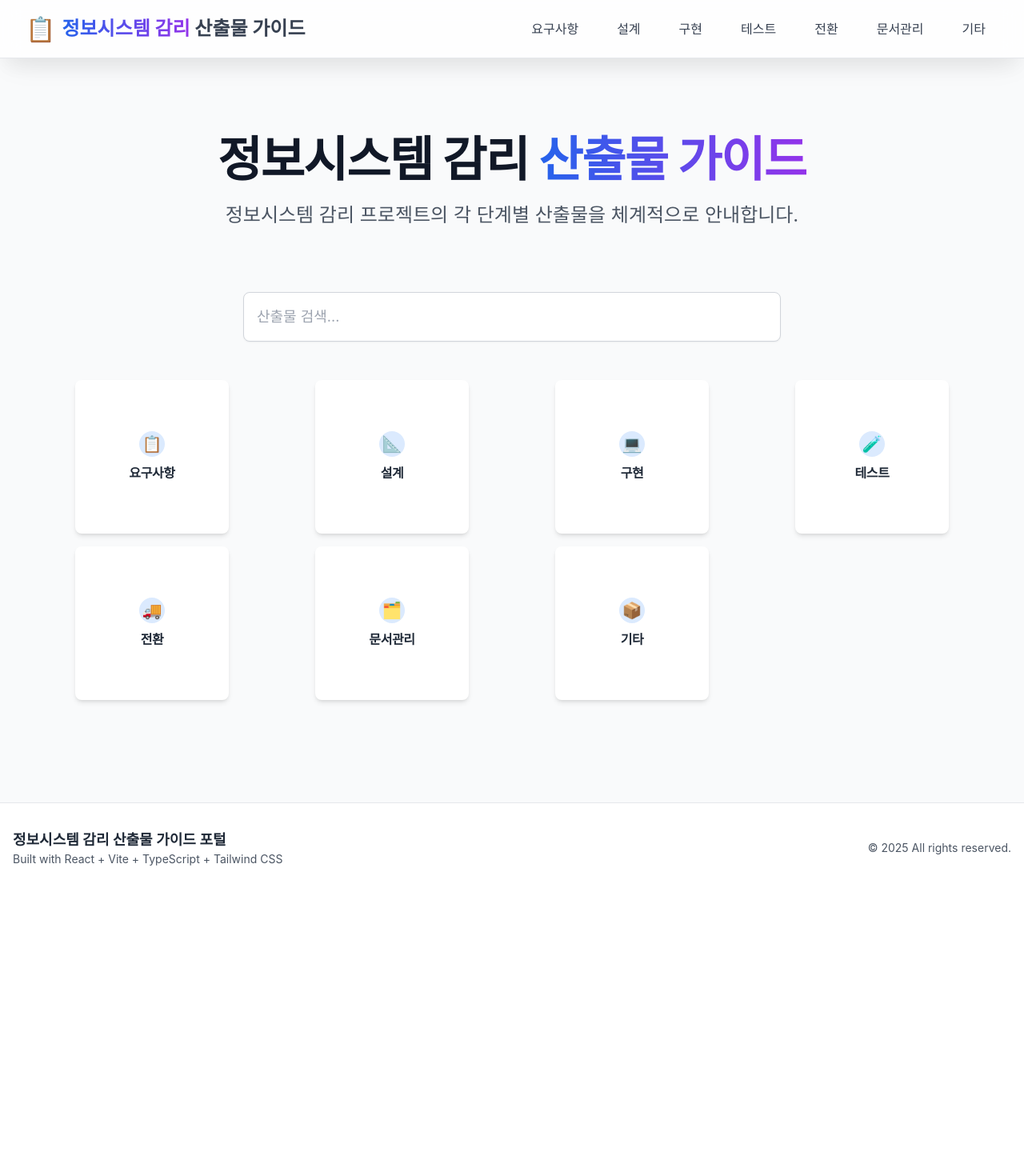
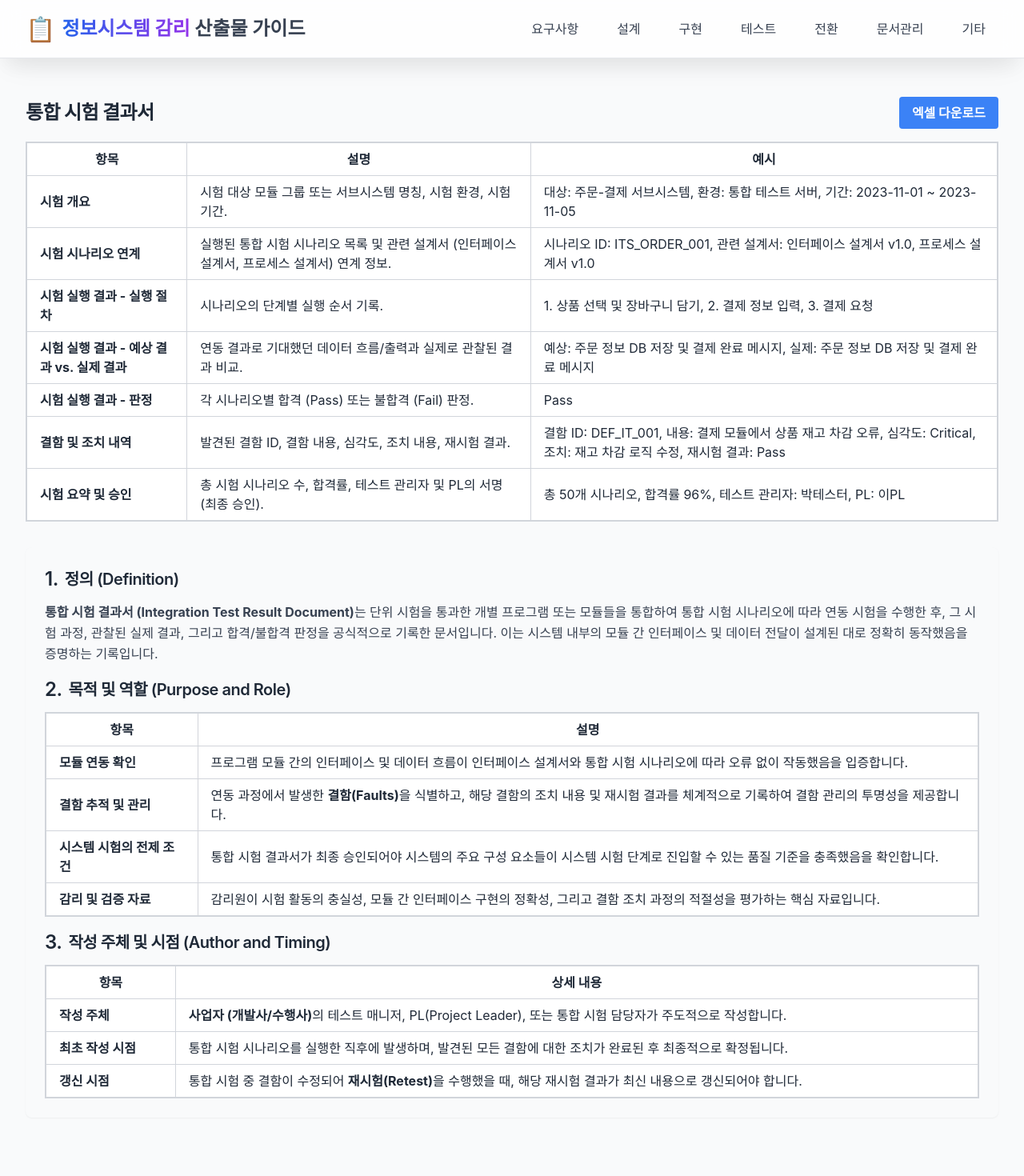
Before and after one commit to jeonck/deliverables-guide, a React (Vite) app: page /#/forms/integration-test-result-document-form in a window 1280 px wide. Before the commit this address led to /#/. Shown: the top 1470 px of the page at 80% size. Before the commit the page ends 1116 px from the top, so only its background shows below. Built offline with nearby package versions, Linux system fonts and the light colour scheme.

Commit message:
feat: add IntegrationTestResultDocumentForm and integrate it

```diff
--- a/src/App.tsx
+++ b/src/App.tsx
@@ -56,6 +56,7 @@ import UserInterfaceDesignDocumentForm from './pages/forms/UserInterfaceDesignDo
 import ClassSpecificationDocumentForm from './pages/forms/ClassSpecificationDocumentForm';
 import DatabaseTableForm from './pages/forms/DatabaseTableForm';
 import UnitTestResultDocumentForm from './pages/forms/UnitTestResultDocumentForm';
+import IntegrationTestResultDocumentForm from './pages/forms/IntegrationTestResultDocumentForm';
 
 function App() {
   return (
@@ -120,6 +121,7 @@ function App() {
             <Route path="/forms/class-specification-document-form" element={<ClassSpecificationDocumentForm />} />
             <Route path="/forms/database-table-form" element={<DatabaseTableForm />} />
             <Route path="/forms/unit-test-result-document-form" element={<UnitTestResultDocumentForm />} />
+            <Route path="/forms/integration-test-result-document-form" element={<IntegrationTestResultDocumentForm />} />
             <Route path="*" element={<Navigate to="/" replace />} />
           </Routes>
         </main>
--- a/src/data/deliverables.ts
+++ b/src/data/deliverables.ts
@@ -314,6 +314,7 @@ export const allDeliverables: Deliverable[] = [
     name: '통합시험 계획서',
     category: '구현',
     categoryPath: '/implementation',
+    formPath: '/forms/integration-test-result-document-form',
   },
   {
     name: '데이터베이스 설계서',
--- a/src/pages/Implementation.tsx
+++ b/src/pages/Implementation.tsx
@@ -17,7 +17,7 @@ const implementationDeliverables = [
       { name: '프로그램 소스', path: '/implementation' },
       { name: '구현된 응용시스템', path: '/implementation' },
       { name: '단위시험 계획/결과서', path: '/implementation' },
-      { name: '통합시험 계획서', path: '/implementation' },
+      { name: '통합시험 계획서', path: '/forms/integration-test-result-document-form' },
     ],
   },
   {
--- /dev/null
+++ b/src/pages/forms/IntegrationTestResultDocumentForm.tsx
@@ -0,0 +1,133 @@
+import React from 'react';
+import { saveAs } from 'file-saver';
+import * as XLSX from 'xlsx';
+
+const IntegrationTestResultDocumentForm: React.FC = () => {
+  const tableData = [
+    ['항목', '설명', '예시'],
+    ['시험 개요', '시험 대상 모듈 그룹 또는 서브시스템 명칭, 시험 환경, 시험 기간.', '대상: 주문-결제 서브시스템, 환경: 통합 테스트 서버, 기간: 2023-11-01 ~ 2023-11-05'],
+    ['시험 시나리오 연계', '실행된 통합 시험 시나리오 목록 및 관련 설계서 (인터페이스 설계서, 프로세스 설계서) 연계 정보.', '시나리오 ID: ITS_ORDER_001, 관련 설계서: 인터페이스 설계서 v1.0, 프로세스 설계서 v1.0'],
+    ['시험 실행 결과 - 실행 절차', '시나리오의 단계별 실행 순서 기록.', '1. 상품 선택 및 장바구니 담기, 2. 결제 정보 입력, 3. 결제 요청'],
+    ['시험 실행 결과 - 예상 결과 vs. 실제 결과', '연동 결과로 기대했던 데이터 흐름/출력과 실제로 관찰된 결과 비교.', '예상: 주문 정보 DB 저장 및 결제 완료 메시지, 실제: 주문 정보 DB 저장 및 결제 완료 메시지'],
+    ['시험 실행 결과 - 판정', '각 시나리오별 합격 (Pass) 또는 불합격 (Fail) 판정.', 'Pass'],
+    ['결함 및 조치 내역', '발견된 결함 ID, 결함 내용, 심각도, 조치 내용, 재시험 결과.', '결함 ID: DEF_IT_001, 내용: 결제 모듈에서 상품 재고 차감 오류, 심각도: Critical, 조치: 재고 차감 로직 수정, 재시험 결과: Pass'],
+    ['시험 요약 및 승인', '총 시험 시나리오 수, 합격률, 테스트 관리자 및 PL의 서명 (최종 승인).', '총 50개 시나리오, 합격률 96%, 테스트 관리자: 박테스터, PL: 이PL'],
+  ];
+
+  const handleExcelDownload = () => {
+    const worksheet = XLSX.utils.aoa_to_sheet(tableData);
+    const workbook = XLSX.utils.book_new();
+    XLSX.utils.book_append_sheet(workbook, worksheet, '통합시험결과서');
+    const excelBuffer = XLSX.write(workbook, { bookType: 'xlsx', type: 'array' });
+    const data = new Blob([excelBuffer], { type: 'application/octet-stream' });
+    saveAs(data, '통합시험결과서.xlsx');
+  };
+
+  return (
+    <div className="container mx-auto p-4">
+      <div className="flex justify-between items-center mb-4">
+        <h1 className="text-2xl font-bold">통합 시험 결과서</h1>
+        <button
+          onClick={handleExcelDownload}
+          className="bg-blue-500 hover:bg-blue-700 text-white font-bold py-2 px-4 rounded"
+        >
+          엑셀 다운로드
+        </button>
+      </div>
+
+      <div className="overflow-x-auto mb-8">
+        <table className="min-w-full bg-white border-2 border-gray-300">
+          <thead>
+            <tr>
+              <th className="border border-gray-300 px-4 py-2">항목</th>
+              <th className="border border-gray-300 px-4 py-2">설명</th>
+              <th className="border border-gray-300 px-4 py-2">예시</th>
+            </tr>
+          </thead>
+          <tbody>
+            {tableData.slice(1).map((row, rowIndex) => ( // Skip header row for rendering
+              <tr key={rowIndex}>
+                {row.map((cell, cellIndex) => (
+                  <td key={cellIndex} className="border border-gray-300 px-4 py-2">
+                    {cellIndex === 0 ? <span className="font-bold">{cell}</span> : cell}
+                  </td>
+                ))}
+              </tr>
+            ))}
+          </tbody>
+        </table>
+      </div>
+
+      <div className="mb-8 p-6 bg-gray-50 rounded-lg shadow-sm">
+        <h2 className="text-xl font-semibold mb-3 flex items-center">
+          <span className="text-2xl mr-2">1.</span> 정의 (Definition)
+        </h2>
+        <p className="mb-4 text-gray-700">
+          <strong>통합 시험 결과서 (Integration Test Result Document)</strong>는 단위 시험을 통과한 개별 프로그램 또는 모듈들을 통합하여 통합 시험 시나리오에 따라 연동 시험을 수행한 후, 그 시험 과정, 관찰된 실제 결과, 그리고 합격/불합격 판정을 공식적으로 기록한 문서입니다. 이는 시스템 내부의 모듈 간 인터페이스 및 데이터 전달이 설계된 대로 정확히 동작했음을 증명하는 기록입니다.
+        </p>
+
+        <h2 className="text-xl font-semibold mb-3 flex items-center">
+          <span className="text-2xl mr-2">2.</span> 목적 및 역할 (Purpose and Role)
+        </h2>
+        <div className="overflow-x-auto mb-4">
+          <table className="min-w-full bg-white border-2 border-gray-300">
+            <thead>
+              <tr>
+                <th className="border border-gray-300 px-4 py-2">항목</th>
+                <th className="border border-gray-300 px-4 py-2">설명</th>
+              </tr>
+            </thead>
+            <tbody>
+              <tr>
+                <td className="border border-gray-300 px-4 py-2 font-bold">모듈 연동 확인</td>
+                <td className="border border-gray-300 px-4 py-2">프로그램 모듈 간의 인터페이스 및 데이터 흐름이 인터페이스 설계서와 통합 시험 시나리오에 따라 오류 없이 작동했음을 입증합니다.</td>
+              </tr>
+              <tr>
+                <td className="border border-gray-300 px-4 py-2 font-bold">결함 추적 및 관리</td>
+                <td className="border border-gray-300 px-4 py-2">연동 과정에서 발생한 <strong>결함(Faults)</strong>을 식별하고, 해당 결함의 조치 내용 및 재시험 결과를 체계적으로 기록하여 결함 관리의 투명성을 제공합니다.</td>
+              </tr>
+              <tr>
+                <td className="border border-gray-300 px-4 py-2 font-bold">시스템 시험의 전제 조건</td>
+                <td className="border border-gray-300 px-4 py-2">통합 시험 결과서가 최종 승인되어야 시스템의 주요 구성 요소들이 시스템 시험 단계로 진입할 수 있는 품질 기준을 충족했음을 확인합니다.</td>
+              </tr>
+              <tr>
+                <td className="border border-gray-300 px-4 py-2 font-bold">감리 및 검증 자료</td>
+                <td className="border border-gray-300 px-4 py-2">감리원이 시험 활동의 충실성, 모듈 간 인터페이스 구현의 정확성, 그리고 결함 조치 과정의 적절성을 평가하는 핵심 자료입니다.</td>
+              </tr>
+            </tbody>
+          </table>
+        </div>
+
+        <h2 className="text-xl font-semibold mb-3 flex items-center">
+          <span className="text-2xl mr-2">3.</span> 작성 주체 및 시점 (Author and Timing)
+        </h2>
+        <div className="overflow-x-auto">
+          <table className="min-w-full bg-white border-2 border-gray-300">
+            <thead>
+              <tr>
+                <th className="border border-gray-300 px-4 py-2">항목</th>
+                <th className="border border-gray-300 px-4 py-2">상세 내용</th>
+              </tr>
+            </thead>
+            <tbody>
+              <tr>
+                <td className="border border-gray-300 px-4 py-2 font-bold">작성 주체</td>
+                <td className="border border-gray-300 px-4 py-2"><strong>사업자 (개발사/수행사)</strong>의 테스트 매니저, PL(Project Leader), 또는 통합 시험 담당자가 주도적으로 작성합니다.</td>
+              </tr>
+              <tr>
+                <td className="border border-gray-300 px-4 py-2 font-bold">최초 작성 시점</td>
+                <td className="border border-gray-300 px-4 py-2">통합 시험 시나리오를 실행한 직후에 발생하며, 발견된 모든 결함에 대한 조치가 완료된 후 최종적으로 확정됩니다.</td>
+              </tr>
+              <tr>
+                <td className="border border-gray-300 px-4 py-2 font-bold">갱신 시점</td>
+                <td className="border border-gray-300 px-4 py-2">통합 시험 중 결함이 수정되어 <strong>재시험(Retest)</strong>을 수행했을 때, 해당 재시험 결과가 최신 내용으로 갱신되어야 합니다.</td>
+              </tr>
+            </tbody>
+          </table>
+        </div>
+      </div>
+    </div>
+  );
+};
+
+export default IntegrationTestResultDocumentForm;
```
